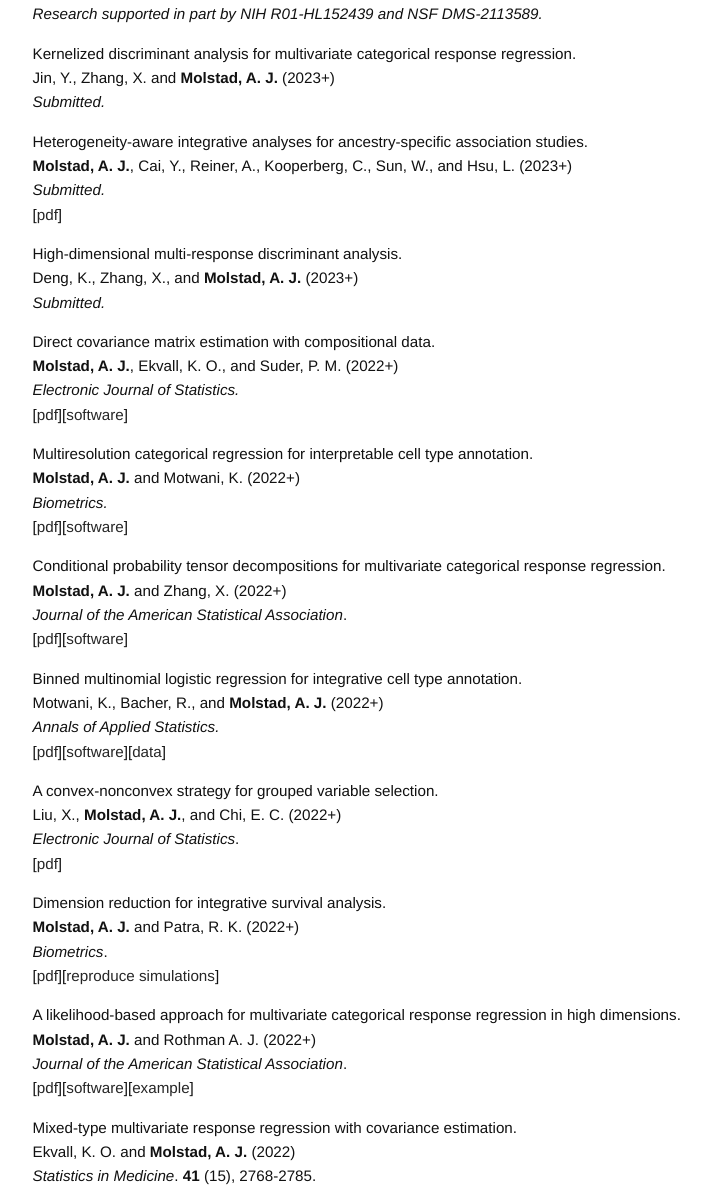
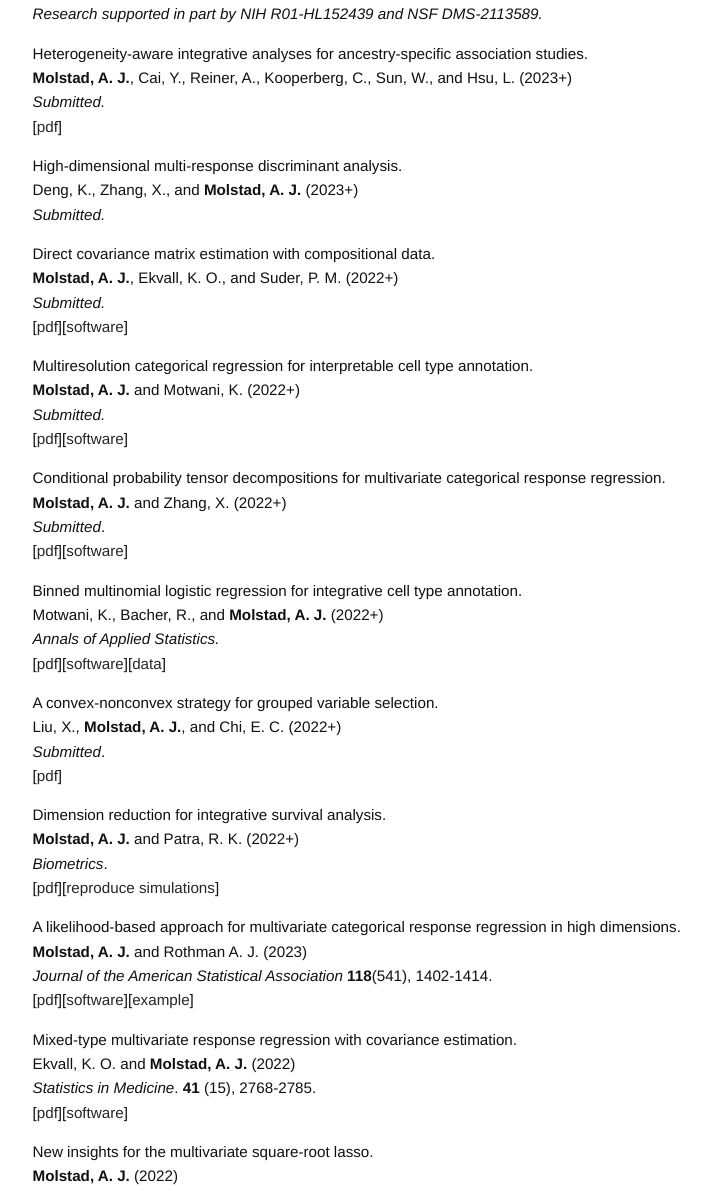
Before and after one commit to ajmolstad/ajmolstad.github.io, a Jekyll site: the page built from research.md, in a window 1280 px wide and 1400 px high, scrolled down 236 px. Shown: the part 215-1400 px from the top of the window, without its empty margins (275-986 px from the left). Built offline with Jekyll 4.4.1, drawn with Linux system fonts in a browser that asks for light colours.

Commit message:
Update research.md

```diff
--- a/research.md
+++ b/research.md
@@ -17,9 +17,9 @@ Gelis-Cadena, K. and **Molstad, A. J.** (2022+) <br>
 Zhang, Y., Ekvall, K. O., and **Molstad, A. J.** (2023+) <br>
 Submitted <br> -->
 
-Kernelized discriminant analysis for multivariate categorical response regression. <br>
+<!-- Kernelized discriminant analysis for multivariate categorical response regression. <br>
 Jin, Y., Zhang, X. and **Molstad, A. J.** (2023+) <br>
-*Submitted.* <br>
+*Submitted.* <br> -->
 
 Heterogeneity-aware integrative analyses for ancestry-specific association studies. <br>
 **Molstad, A. J.**, Cai, Y., Reiner, A., Kooperberg, C., Sun, W., and Hsu, L. (2023+) <br>
@@ -38,19 +38,19 @@ Cai, Y., **Molstad, A. J.**, Kooperberg, C., Reiner, A., Sun, W., and Hsu, L. <b
 
 Direct covariance matrix estimation with compositional data. <br>
 **Molstad, A. J.**, Ekvall, K. O., and Suder, P. M. (2022+) <br>
-*Electronic Journal of Statistics.* <br>
+*Submitted.* <br>
 [[pdf](https://arxiv.org/abs/2212.09833)][[software](https://github.com/ajmolstad/CompositionalCovariance)]
 
 Multiresolution categorical regression for interpretable cell type annotation. <br>
 **Molstad, A. J.** and Motwani, K. (2022+) <br>
-*Biometrics.* <br>
+*Submitted.* <br>
 [[pdf](https://arxiv.org/abs/2208.13857)][[software](https://github.com/ajmolstad/HierMultinom)]<br>
 
 
 Conditional probability tensor decompositions for
 multivariate categorical response regression. <br>
 **Molstad, A. J.** and Zhang, X. (2022+)<br>
-*Journal of the American Statistical Association*. <br>
+*Submitted*. <br>
 [[pdf](https://arxiv.org/abs/2206.10676)][[software](https://github.com/ajmolstad/CondTensorDecomp)]
 
 Binned multinomial logistic regression for integrative cell type annotation. <br>
@@ -60,7 +60,7 @@ Motwani, K., Bacher, R., and **Molstad, A. J.** (2022+) <br>
 
 A convex-nonconvex strategy for grouped variable selection. <br>
 Liu, X., **Molstad, A. J.**, and Chi, E. C. (2022+) <br>
-*Electronic Journal of Statistics*. <br>
+*Submitted*. <br>
 [[pdf](https://arxiv.org/abs/2111.15075)] <br>
 
 Dimension reduction for integrative survival analysis. <br>
@@ -69,8 +69,8 @@ Dimension reduction for integrative survival analysis. <br>
 [[pdf](/docs/IntegrativeCox.pdf)][[reproduce simulations](https://github.com/ajmolstad/IntegrativeCox)]<br>
 
 A likelihood-based approach for multivariate categorical response regression in high dimensions. <br>
-**Molstad, A. J.** and Rothman A. J. (2022+)<br>
-*Journal of the American Statistical Association*. <br>
+**Molstad, A. J.** and Rothman A. J. (2023)<br>
+*Journal of the American Statistical Association* **118**(541), 1402-1414. <br>
 [[pdf](https://www.tandfonline.com/doi/abs/10.1080/01621459.2021.1999819?journalCode=uasa20)][[software](https://github.com/ajmolstad/BvCategorical)][[example](/docs/BvCategorical_Example.html)] <br>
 
 
```
